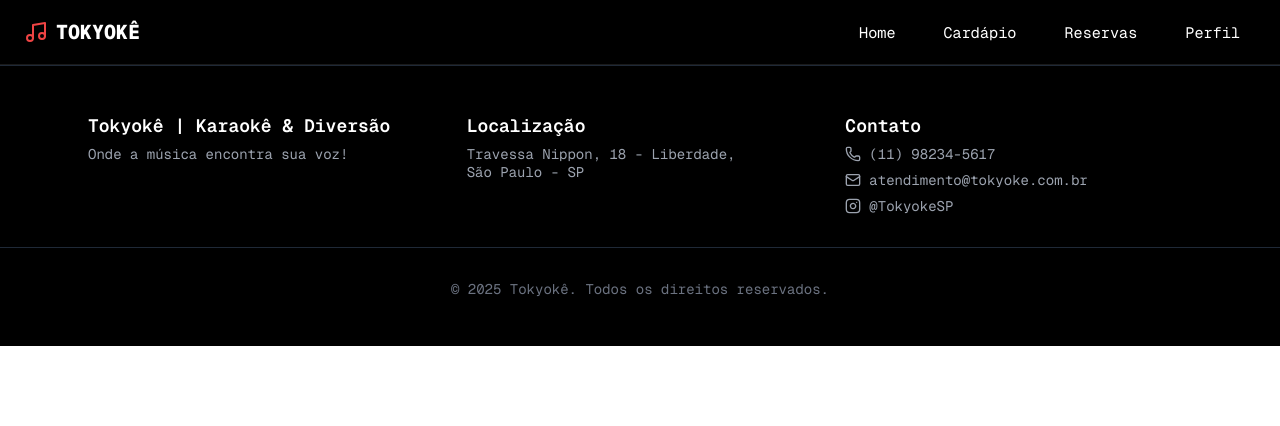
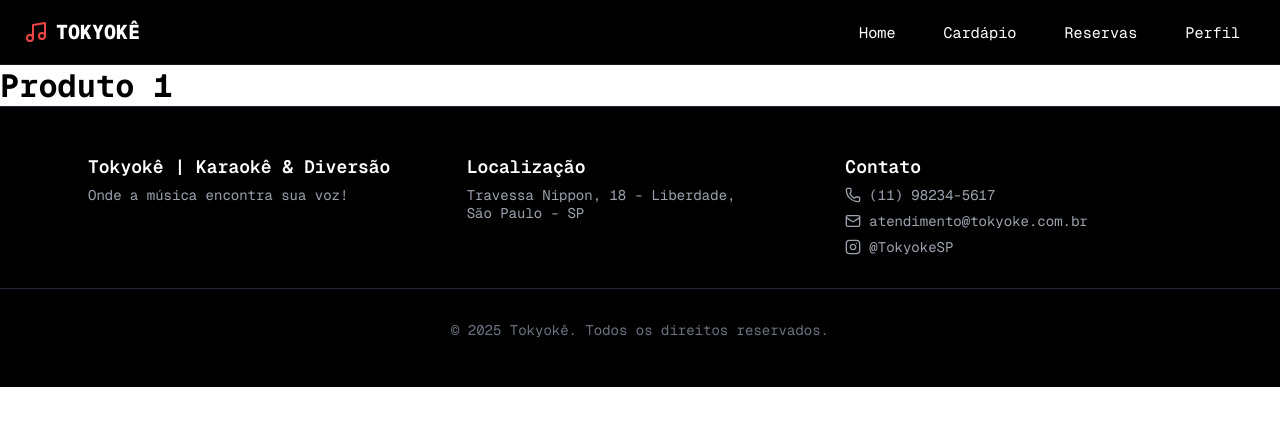
Before and after one commit to Tokyoke/tokyoke-web, a React (Vite) app: page /cardapio in a window 1280 px wide. Shown: the top 426 px of the page. Built offline with nearby package versions, Linux system fonts and the light colour scheme.

Commit message:
feat:  add cardapio in routes

```diff
--- a/src/components/cardapio/Produto/index.jsx
+++ b/src/components/cardapio/Produto/index.jsx
@@ -1,7 +1,7 @@
 export default function Produto() {
  return (
    <div>
-
+    <h1>Produto 1</h1>
    </div>
  );
 }
--- a/src/main.jsx
+++ b/src/main.jsx
@@ -5,15 +5,17 @@ import { BrowserRouter, Route, Routes } from 'react-router-dom'
 import Header from './components/_global/Header'
 import Footer from './components/_global/Footer'
 import HomePage from './pages/Home'
+import CardapioPage from './pages/Cardapio'
 
-createRoot(document.getElementById('root')).render(
+createRoot(document.getElementById("root")).render(
   <StrictMode>
     <BrowserRouter>
       <Header />
       <Routes>
         <Route path="/" element={<HomePage />} />
+        <Route path="/cardapio" element={<CardapioPage />} />
       </Routes>
       <Footer />
     </BrowserRouter>
-  </StrictMode>,
-)
+  </StrictMode>
+);
--- a/src/pages/Cardapio/index.jsx
+++ b/src/pages/Cardapio/index.jsx
@@ -1,6 +1,6 @@
 import Produto from "../../components/cardapio/Produto";
 
-export default function Cardapio() {
+export default function CardapioPage() {
   return (
     <div>
       <Produto />
```
